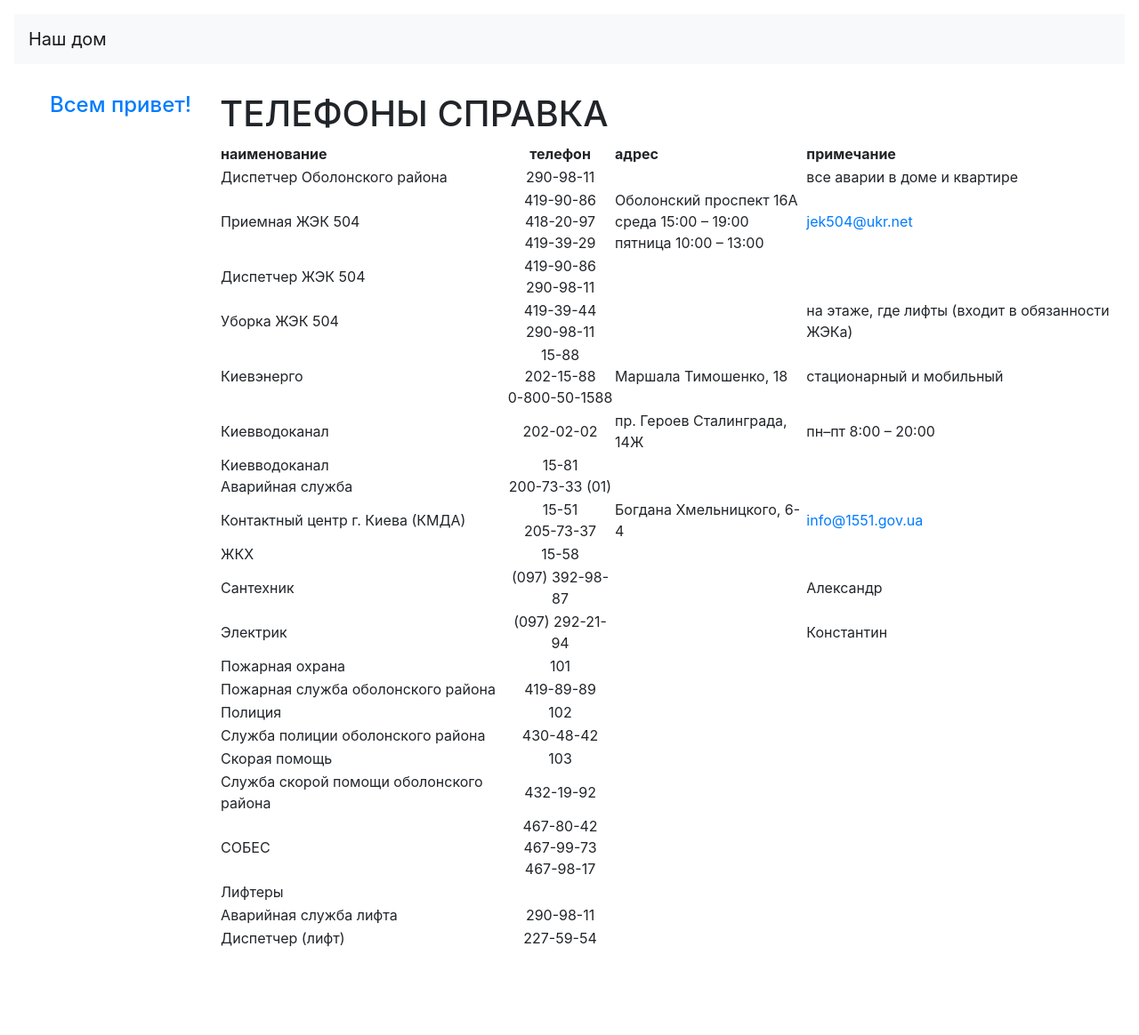
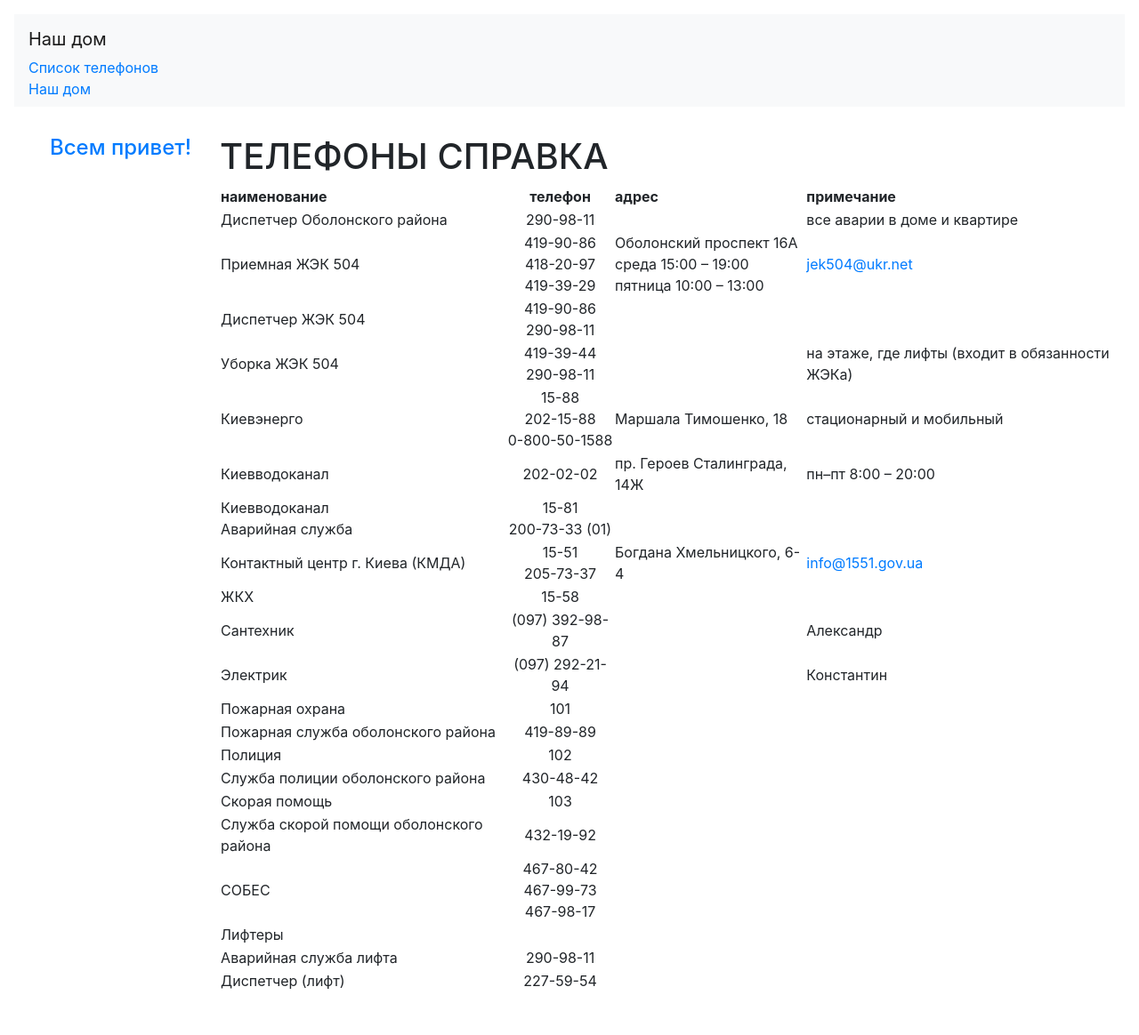
Before and after one commit to heroes-kiev/16b, a Jekyll site: the page built from phones.md, in a window 1280 px wide. Shown: the whole page at 89% size. Built offline with Jekyll 4.4.1, drawn with Linux system fonts in a browser that asks for light colours; before the commit the page ends 1116 px from its top, so only the background shows below that.

Commit message:
fix navbar

```diff
--- a/_layouts/default.html
+++ b/_layouts/default.html
@@ -15,13 +15,11 @@
         <nav class="navbar navbar-light bg-light">
           <a class="navbar-brand" href="/">{{ site.title }}</a>
 
-          <div class="collapse navbar-collapse">
+          <div class="navbar-collapse" id="navbarNav">
             <ul class="navbar-nav mr-auto">
               {% for page in site.pages %}
                 <li class="nav-item">
-                  <a href="{{page.url}}">
-                    {{page.title}}
-                  </a>
+                  <a href="{{page.url}}">{{page.title}}</a>
                 </li>
               {% endfor %}
             </ul>
```
